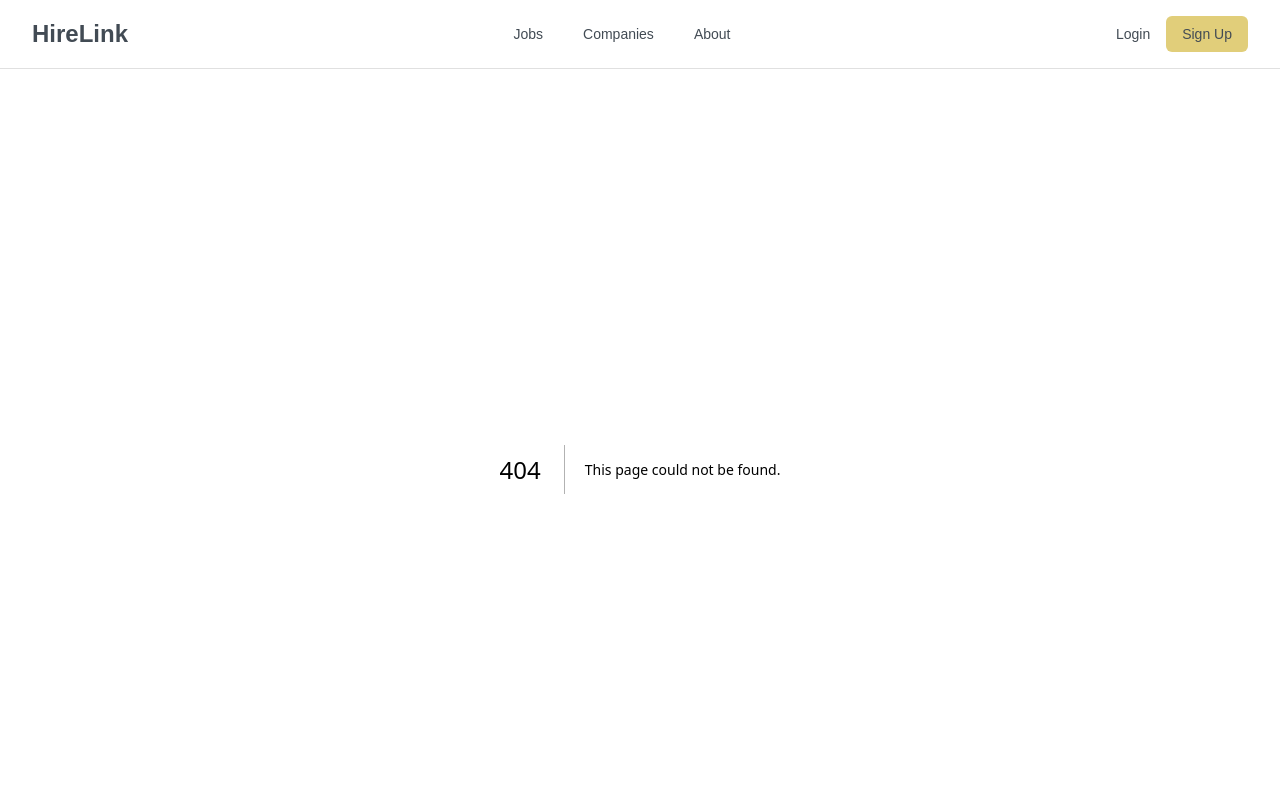
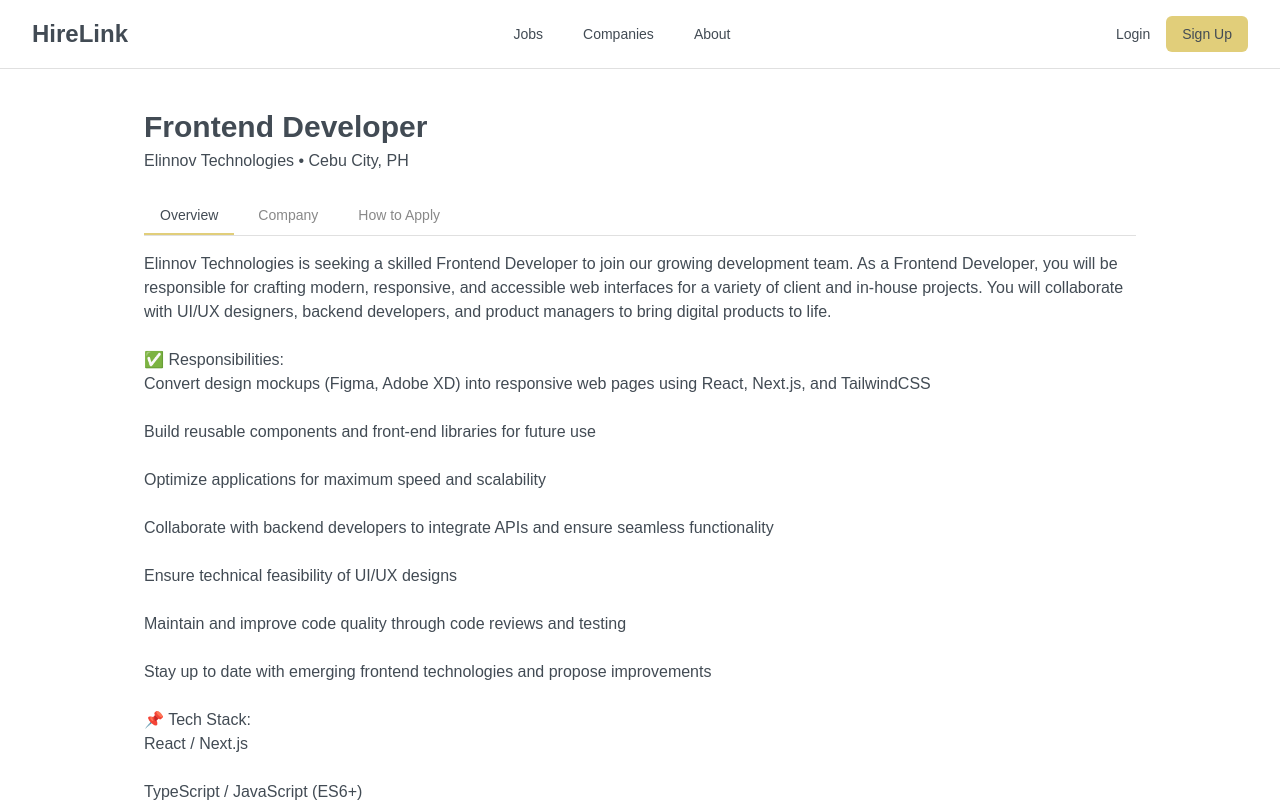
Before and after one commit to kolnlaviste/HireLink, a Next.js app in the folder frontend/: page /jobs/1 in a window 1280 px wide. Before the commit this address had no page. Shown: the top 802 px of the page. Built offline with nearby package versions, Linux system fonts and the light colour scheme.

Commit message:
Added Job Page Details template

```diff
--- a/frontend/package.json
+++ b/frontend/package.json
@@ -11,6 +11,7 @@
   "dependencies": {
     "@headlessui/react": "^2.2.4",
     "@heroicons/react": "^2.2.0",
+    "classnames": "^2.5.1",
     "next": "15.4.2",
     "react": "19.1.0",
     "react-dom": "19.1.0"
--- /dev/null
+++ b/frontend/src/app/jobs/[id]/page.tsx
@@ -0,0 +1,137 @@
+// app/jobs/[id]/page.tsx
+'use client';
+
+import { useParams } from 'next/navigation';
+import { Tab } from '@headlessui/react';
+import classNames from 'classnames';
+
+const job = {
+  title: 'Frontend Developer',
+  company: 'Elinnov Technologies',
+  location: 'Cebu City, PH',
+  description: `Elinnov Technologies is seeking a skilled Frontend Developer to join our growing development team. As a Frontend Developer, you will be responsible for crafting modern, responsive, and accessible web interfaces for a variety of client and in-house projects. You will collaborate with UI/UX designers, backend developers, and product managers to bring digital products to life.
+
+✅ Responsibilities:
+Convert design mockups (Figma, Adobe XD) into responsive web pages using React, Next.js, and TailwindCSS
+
+Build reusable components and front-end libraries for future use
+
+Optimize applications for maximum speed and scalability
+
+Collaborate with backend developers to integrate APIs and ensure seamless functionality
+
+Ensure technical feasibility of UI/UX designs
+
+Maintain and improve code quality through code reviews and testing
+
+Stay up to date with emerging frontend technologies and propose improvements
+
+📌 Tech Stack:
+React / Next.js
+
+TypeScript / JavaScript (ES6+)
+
+TailwindCSS / SCSS
+
+Git & GitHub
+
+REST APIs & JSON
+
+Vercel / Netlify / CI-CD Pipelines (optional but a plus)
+
+👤 Qualifications:
+1–3 years of experience in frontend development
+
+Solid understanding of semantic HTML5, CSS3, and JavaScript
+
+Experience with React or Next.js in production projects
+
+Familiarity with responsive and mobile-first design
+
+Basic understanding of accessibility standards (WCAG, ARIA)
+
+Ability to collaborate effectively in a cross-functional team
+
+Excellent attention to detail and a passion for clean, maintainable code
+
+Bonus: Familiarity with headless CMS, GraphQL, or testing libraries (e.g. Jest, Testing Library)`,
+  about: `Elinnov Technologies is a Cebu-based software development firm specializing in innovative digital solutions for businesses across the globe. We combine modern web technologies with scalable architectures to craft intuitive, performant applications.
+
+Our portfolio spans web applications, mobile solutions, and cloud-native systems for industries such as e-commerce, education, and enterprise automation. At Elinnov, we believe in continuous learning, open collaboration, and delivering with excellence.
+
+Why Join Us?
+
+Work with a passionate, tight-knit development team
+
+Competitive compensation and performance bonuses
+
+Learning budget and professional development support
+
+Flexible work hours and a hybrid work environment
+
+Opportunity to contribute to meaningful products that scale
+
+`,
+  apply: `Submit your updated resume, GitHub/portfolio link, and a brief cover letter explaining why you're a good fit for the role to:
+
+📧 careers@elinnov.com
+📎 Subject line: Application – Frontend Developer – [Your Name]
+
+Applications are reviewed on a rolling basis. Only shortlisted candidates will be contacted for interviews.`,
+};
+
+const tabs = ['Overview', 'Company', 'How to Apply'];
+
+const JobDetailsPage = () =>{
+  const params = useParams();
+  const jobId = params?.id;
+
+  return (
+    <main className="max-w-5xl mx-auto px-4 py-10">
+      <div className="mb-6">
+        <h1 className="text-3xl font-bold text-[#424B54]">{job.title}</h1>
+        <p className="text-[#424B54] mt-1">{job.company} • {job.location}</p>
+      </div>
+
+      <Tab.Group>
+        <Tab.List className="flex space-x-2 border-b border-[#E0E0E0] mb-4">
+          {tabs.map((tab) => (
+            <Tab
+              key={tab}
+              className={({ selected }) =>
+                classNames(
+                  'px-4 py-2 text-sm font-medium border-b-2 transition',
+                  selected
+                    ? 'text-[#424B54] border-[#E1CE7A]'
+                    : 'text-[#888] border-transparent hover:text-[#424B54]'
+                )
+              }
+            >
+              {tab}
+            </Tab>
+          ))}
+        </Tab.List>
+
+        <Tab.Panels>
+          <Tab.Panel>
+            <p className="text-[#424B54] whitespace-pre-line">{job.description}</p>
+          </Tab.Panel>
+          <Tab.Panel>
+            <p className="text-[#424B54] whitespace-pre-line">{job.about}</p>
+          </Tab.Panel>
+          <Tab.Panel>
+            <p className="text-[#424B54] whitespace-pre-line">{job.apply}</p>
+          </Tab.Panel>
+        </Tab.Panels>
+      </Tab.Group>
+
+      <div className="mt-6">
+        <button className="bg-[#E1CE7A] hover:bg-[#ebcfb2] text-[#424B54] font-medium px-6 py-3 rounded-md">
+          Apply Now
+        </button>
+      </div>
+    </main>
+  );
+}
+
+export default JobDetailsPage;
--- a/frontend/src/components/Header.tsx
+++ b/frontend/src/components/Header.tsx
@@ -3,6 +3,7 @@
 import { Fragment, useState } from 'react';
 import { Dialog, Transition } from '@headlessui/react';
 import { Bars3Icon, XMarkIcon } from '@heroicons/react/24/outline';
+import Link from 'next/link';
 
 const Header = () => {
   const [mobileMenuOpen, setMobileMenuOpen] = useState(false);
@@ -15,30 +16,30 @@ const Header = () => {
         </div>
 
         <div className="hidden lg:flex lg:items-center lg:gap-x-10">
-          <a href="#" className="text-sm font-medium text-[#424B54] hover:text-[#E1CE7A]">
+          <Link href="/jobs" className="text-sm font-medium text-[#424B54] hover:text-[#E1CE7A]">
             Jobs
-          </a>
-          <a href="#" className="text-sm font-medium text-[#424B54] hover:text-[#E1CE7A]">
+          </Link>
+          <Link href="#" className="text-sm font-medium text-[#424B54] hover:text-[#E1CE7A]">
             Companies
-          </a>
-          <a href="#" className="text-sm font-medium text-[#424B54] hover:text-[#E1CE7A]">
+          </Link>
+          <Link href="#" className="text-sm font-medium text-[#424B54] hover:text-[#E1CE7A]">
             About
-          </a>
+          </Link>
         </div>
 
         <div className="hidden lg:flex lg:items-center lg:gap-x-4">
-          <a
+          <Link
             href="#"
             className="text-sm font-medium text-[#424B54] hover:text-[#E1CE7A] transition"
           >
             Login
-          </a>
-          <a
+          </Link>
+          <Link
             href="#"
             className="text-sm font-medium rounded-md bg-[#E1CE7A] text-[#424B54] px-4 py-2 hover:bg-[#ebcfb2] transition"
           >
             Sign Up
-          </a>
+          </Link>
         </div>
 
         <div className="lg:hidden">
@@ -78,28 +79,28 @@ const Header = () => {
               </button>
             </div>
             <div className="space-y-4">
-              <a href="/jobs" className="block text-base font-medium text-[#424B54] hover:text-[#E1CE7A]">
+              <Link href="/jobs" className="block text-base font-medium text-[#424B54] hover:text-[#E1CE7A]">
                 Jobs
-              </a>
-              <a href="#" className="block text-base font-medium text-[#424B54] hover:text-[#E1CE7A]">
+              </Link>
+              <Link href="#" className="block text-base font-medium text-[#424B54] hover:text-[#E1CE7A]">
                 Companies
-              </a>
-              <a href="#" className="block text-base font-medium text-[#424B54] hover:text-[#E1CE7A]">
+              </Link>
+              <Link href="#" className="block text-base font-medium text-[#424B54] hover:text-[#E1CE7A]">
                 About
-              </a>
+              </Link>
               <div className="pt-4 border-t border-gray-200 mt-4">
-                <a
+                <Link
                   href="#"
                   className="block w-full text-center text-sm font-medium text-[#424B54] hover:text-[#E1CE7A]"
                 >
                   Login
-                </a>
-                <a
+                </Link>
+                <Link
                   href="#"
                   className="mt-2 block w-full text-center text-sm font-medium bg-[#E1CE7A] text-[#424B54] rounded-md py-2 hover:bg-[#ebcfb2]"
                 >
                   Sign Up
-                </a>
+                </Link>
               </div>
             </div>
           </Dialog.Panel>
```
Also changed, not shown: 1 other file (tests, documents, lock files or other folders).
